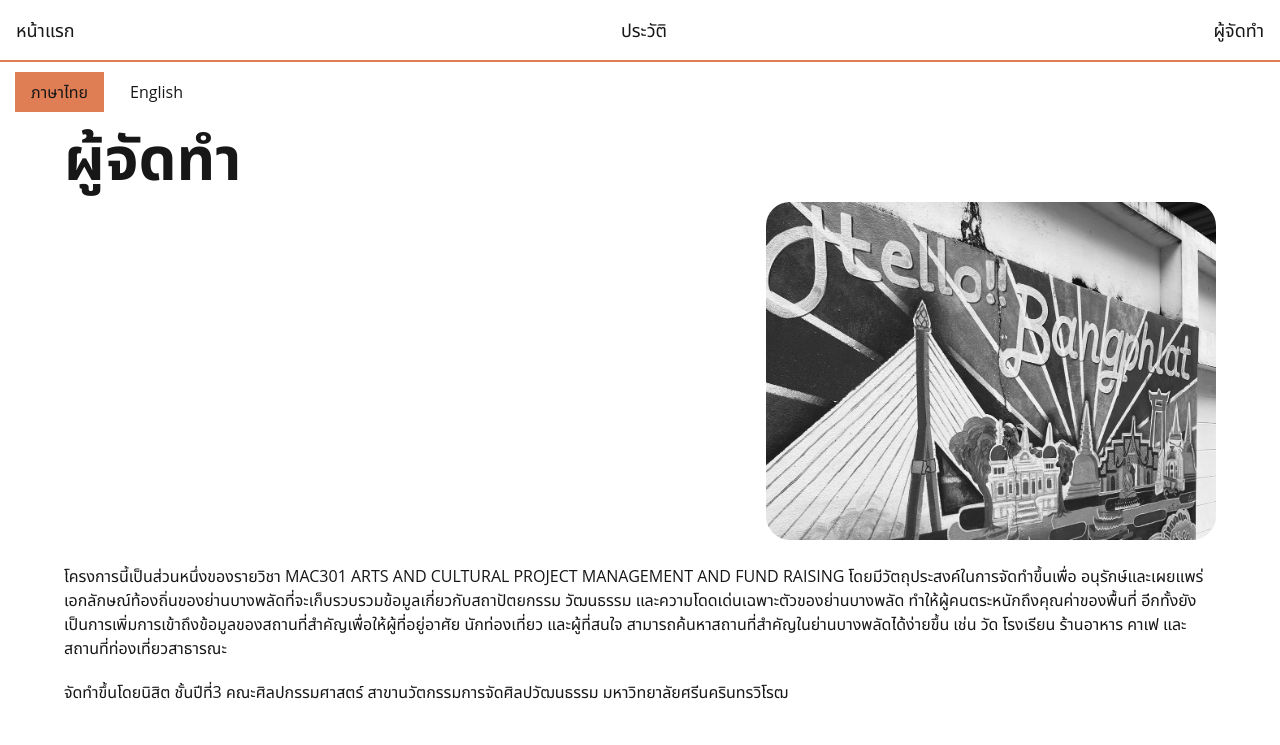
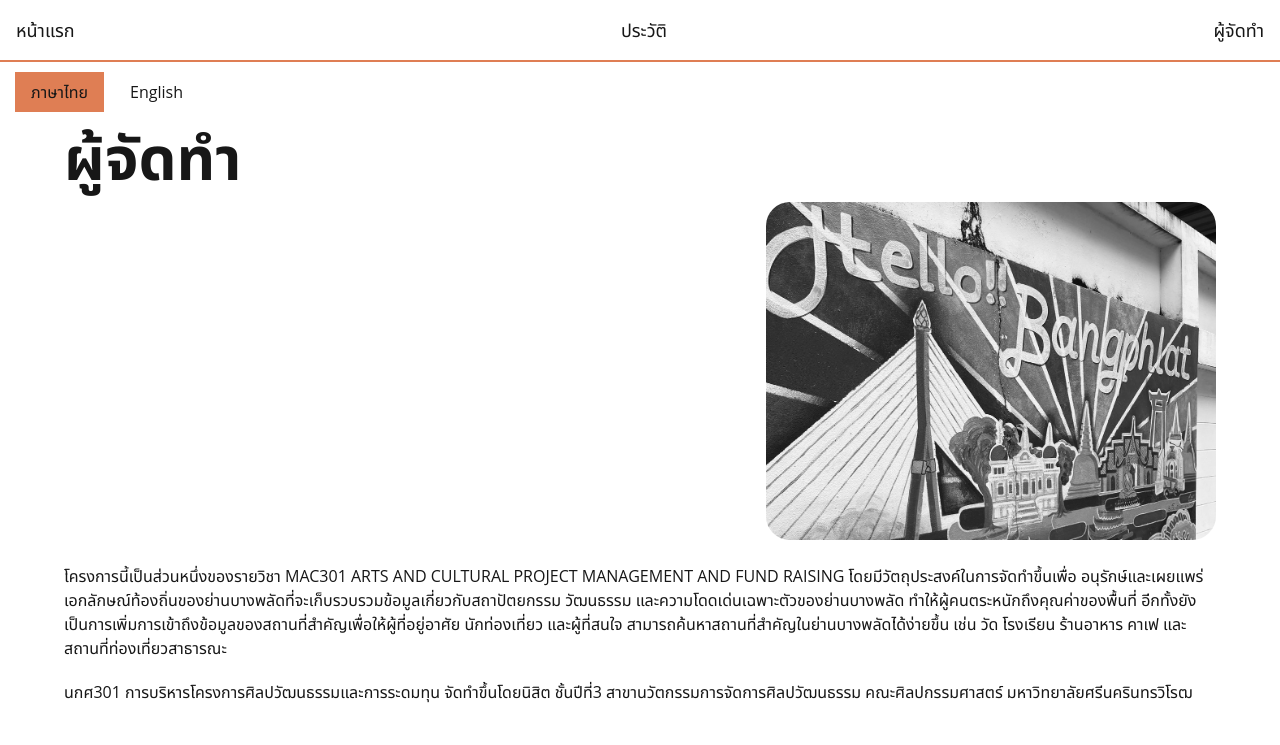
Before and after one commit to nnongta/BangPlad, a Next.js app: page /ourproject in a window 1280 px wide. Shown: the top 745 px of the page. Built offline with nearby package versions, Linux system fonts and the light colour scheme; what tailwind-clip-path would draw is missing.

Commit message:
fixed subscription thai ourpage

```diff
--- a/src/app/ourproject/page.tsx
+++ b/src/app/ourproject/page.tsx
@@ -11,7 +11,7 @@ const translations = {
     description:
       "โครงการนี้เป็นส่วนหนึ่งของรายวิชา MAC301  ARTS AND CULTURAL PROJECT MANAGEMENT AND FUND RAISING  โดยมีวัตถุประสงค์ในการจัดทำขึ้นเพื่อ อนุรักษ์และเผยแพร่เอกลักษณ์ท้องถิ่นของย่านบางพลัดที่จะเก็บรวบรวมข้อมูลเกี่ยวกับสถาปัตยกรรม วัฒนธรรม และความโดดเด่นเฉพาะตัวของย่านบางพลัด ทำให้ผู้คนตระหนักถึงคุณค่าของพื้นที่ อีกทั้งยังเป็นการเพิ่มการเข้าถึงข้อมูลของสถานที่สำคัญเพื่อให้ผู้ที่อยู่อาศัย นักท่องเที่ยว และผู้ที่สนใจ สามารถค้นหาสถานที่สำคัญในย่านบางพลัดได้ง่ายขึ้น เช่น วัด โรงเรียน ร้านอาหาร คาเฟ และสถานที่ท่องเที่ยวสาธารณะ",
     subscription:
-      "จัดทำขึ้นโดยนิสิต ชั้นปีที่3 คณะศิลปกรรมศาสตร์ สาขานวัตกรรมการจัดศิลปวัฒนธรรม มหาวิทยาลัยศรีนครินทรวิโรฒ",
+      "นกศ301 การบริหารโครงการศิลปวัฒนธรรมและการระดมทุน จัดทำขึ้นโดยนิสิต ชั้นปีที่3 สาขานวัตกรรมการจัดการศิลปวัฒนธรรม คณะศิลปกรรมศาสตร์ มหาวิทยาลัยศรีนครินทรวิโรฒ",
   },
   en: {
     title: "Our",
```
